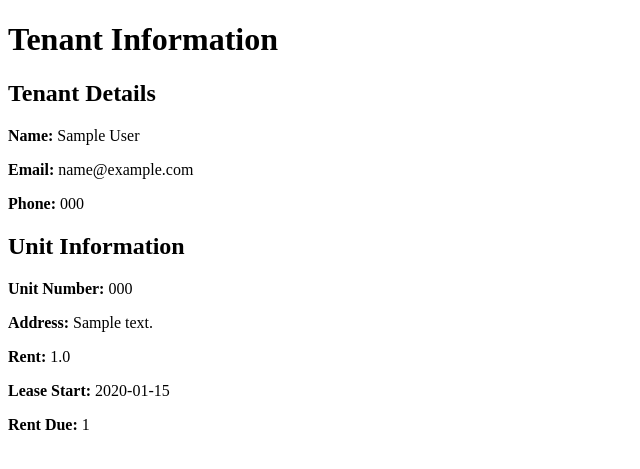
After one commit to CarlaMoseley/OurFirstCapstoneProject, a Flask app: page /tenant/1 in a window 1280 px wide. The commit adds this page. Shown: the top 469 px of the page, without its empty margins (0-640 px from the left). Run offline with Flask 3, Linux system fonts and the light colour scheme; tables that the repository leaves empty hold one stand-in row (values such as "Sample post"); parts of the project's set-up code (start-up, migrations or seed data) failed here and were passed over.

Commit message:
Created html docs for landlord profile, tenant_profile, and create_unit

```diff
--- a/Capstone/landlord/routes.py
+++ b/Capstone/landlord/routes.py
@@ -74,7 +74,7 @@ def create_unit(landlord_id):
     # render create unit page
     landlord=Landlord.query.filter_by(id=landlord_id).first()
     if request.method == 'GET':
-        return render_template('PLACEHOLDER', landlord=landlord)
+        return render_template('create_unit.html', landlord=landlord)
     elif request.method=='POST':
         unit_number = request.form.get('unit_number')
         address = request.form.get('address')
--- a/Capstone/landlord/templates/create_unit.html
+++ b/Capstone/landlord/templates/create_unit.html
@@ -9,7 +9,7 @@
 
   <h1>Create New Unit</h1>
 
-  <form action="{{ url_for('create_unit', landlord_id=landlord.id) }}" method="POST">
+  <form action="{{ url_for('landlord_bp.create_unit', landlord_id=landlord.id) }}" method="POST">
     <!-- Unit Number (String) -->
     <label for="unit_number">Unit Number:</label>
     <input type="text" id="unit_number" name="unit_number" required>
--- a/Capstone/landlord/templates/landlord_profile.html
+++ b/Capstone/landlord/templates/landlord_profile.html
@@ -45,7 +45,7 @@
 
   <!-- Button to Add a New Unit -->
   <h2>Add New Unit</h2>
-  <a href="{{ url_for('create_unit', landlord_id=landlord.id) }}"><button>Add New Unit</button></a>
+  <a href="{{ url_for('landlord_bp.create_unit', landlord_id=landlord.id) }}"><button>Add New Unit</button></a>
 
 </body>
 </html>
--- a/Capstone/tenant/routes.py
+++ b/Capstone/tenant/routes.py
@@ -29,8 +29,9 @@ def tenant_signup():
 def tenant_profile(tenant_id):
     # render tenant profile page
     tenant = Tenant.query.filter_by(id=tenant_id).first()
+    unit = Unit.query.filter_by(id=tenant.unit_id).first()
 
-    return render_template('PLACEHOLDER', tenant=tenant)
+    return render_template('tenant_profile.html', tenant=tenant, unit=unit)
 
 @tenant_bp.route('/tenant/<int:tenant_id>/payments')
 def tenant_payments(tenant_id):
--- /dev/null
+++ b/Capstone/tenant/templates/tenant_profile.html
@@ -0,0 +1,31 @@
+<!DOCTYPE html>
+<html lang="en">
+<head>
+    <meta charset="UTF-8">
+    <meta name="viewport" content="width=device-width, initial-scale=1.0">
+    <title>Tenant Information</title>
+</head>
+<body>
+
+  <h1>Tenant Information</h1>
+
+  <!-- Display Landlord Information -->
+  <h2>Tenant Details</h2>
+  <p><strong>Name:</strong> {{ tenant.first_name }} {{ tenant.last_name }}</p>
+  <p><strong>Email:</strong> {{ tenant.email }}</p>
+  <p><strong>Phone:</strong> {{ tenant.phone_number }}</p>
+  <!-- Add more attributes as needed -->
+
+  <!-- Display Unit Information in a Table -->
+  <h2>Unit Information</h2>
+  {% if unit.unit_number %}
+  <p><strong>Unit Number:</strong> {{ unit.unit_number }}</p>
+  {% endif %}
+  <p><strong>Address:</strong> {{ unit.address }}</p>
+  <p><strong>Rent:</strong> {{ unit.rent }}</p>
+  <p><strong>Lease Start:</strong> {{ unit.lease_start }}</p>
+  <p><strong>Rent Due:</strong> {{ unit.rent_due }}</p>
+
+
+</body>
+</html>
```
Also changed, not shown: Capstone/home/routes.py (line endings or trailing spaces).
